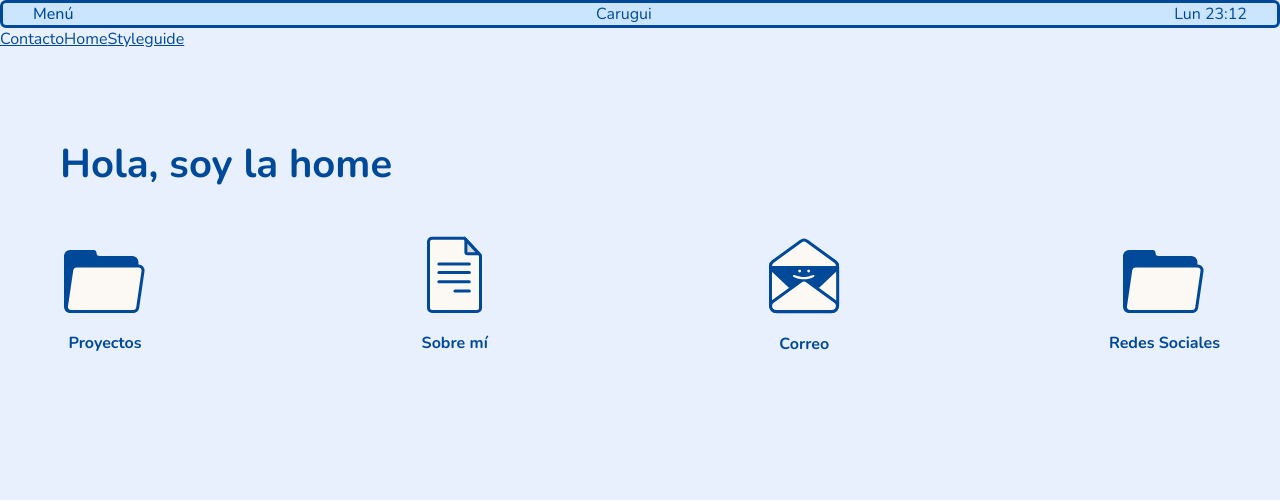
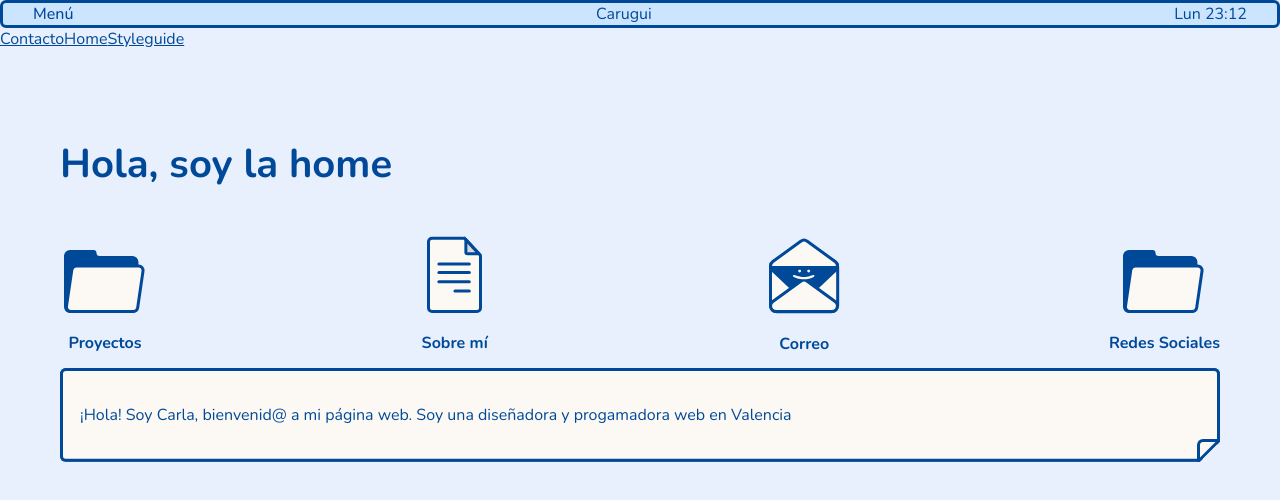
Before and after one commit to carugui/project-gamma, a React (Vite) app: page / in a window 1280 px wide. Shown: the top 500 px of the page. Built offline with nearby package versions, Linux system fonts and the light colour scheme.

Commit message:
Añadido componente de Sticky Note

```diff
--- a/src/App.jsx
+++ b/src/App.jsx
@@ -4,6 +4,7 @@ import Topbar from  './components/topbar/Topbar'
 import FileDesktop from './components/desktopItems/FileDesktop'
 import FolderDesktop from './components/desktopItems/FolderDesktop'
 import MailDesktop from './components/desktopItems/MailDesktop'
+import StickyNote from './components/stickyNote/StickyNote'
 
 
 import './scss/global.scss'
@@ -40,6 +41,8 @@ function App() {
           <FolderDesktop text="Redes Sociales"/>
         </section>
 
+        <StickyNote text="¡Hola! Soy Carla, bienvenid@ a mi página web. Soy una diseñadora y progamadora web en Valencia" />
+
       </main>
     </>
 
--- /dev/null
+++ b/src/components/stickyNote/StickyNote.jsx
@@ -0,0 +1,19 @@
+import React from 'react'
+import Draggable from 'react-draggable'
+import './StickyNote.scss'
+
+function StickyNote(props) {
+    const nodeRef = React.useRef(null);
+    return (
+        <Draggable nodeRef={nodeRef}>
+            <div className="stickyNote" ref={nodeRef}>
+
+                <p>{props.text}</p>
+
+            </div>
+        </Draggable>
+
+    )
+}
+
+export default StickyNote;
--- /dev/null
+++ b/src/components/stickyNote/StickyNote.scss
@@ -0,0 +1,35 @@
+@import '../../scss/_variables.scss';
+
+.stickyNote {
+    position: relative;
+    padding: 20px;
+    background: $white_eggshell;
+    clip-path: polygon(0 0,100% 0,100% calc(100% - 20.00px),calc(100% - 20.00px) 100%,0 100%);
+    box-shadow:inset 0px 0px 0px 3px $color-primary;
+    border-radius: 6px;
+
+}
+
+.stickyNote:before {
+    content: "";
+    position: absolute;
+    inset: 0;
+    background: $color-primary;
+    clip-path: polygon(0 0,100% 0,100% calc(100% - 20.00px),calc(100% - 20.00px) 100%,0 100%,0 0,3px  3px ,3px calc(100% - 3px),calc(100% - 20.00px - 1.24px) calc(100% - 3px),calc(100% - 3px) calc(100% - 20.00px - 1.24px),calc(100% - 3px) 3px,3px 3px);
+    border-radius: 6px;
+}
+
+
+.stickyNote:after {
+    position: absolute;
+    width: 20px;
+    height: 20px;
+    bottom: 0;
+    right: 0;
+    content:'';
+    background: transparent;
+    border-width:3px 0 0 3px;
+    border-color: $color-primary;
+    border-style: solid;
+    border-radius: 6px 0;
+}
```
Also changed, not shown: 1 other file (tests, documents, lock files or other folders).
